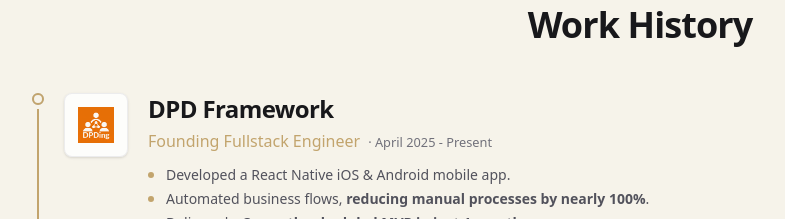
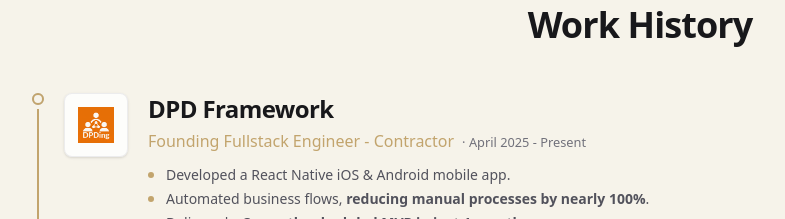
Before and after one commit to Nicolas3-G/portfolio-v3, a Next.js app: page / in a window 1280 px wide. Shown: the part 860-1079 px from the top of the page, without its empty margins (0-785 px from the left). Built offline with nearby package versions, Linux system fonts and the light colour scheme.

Commit message:
chore: update work history

```diff
--- a/app/ExperienceSection.tsx
+++ b/app/ExperienceSection.tsx
@@ -6,7 +6,7 @@ import { ExperienceCard } from "./ExperienceCard";
 const EXPERIENCE_ITEMS = [
   {
     companyName: "DPD Framework",
-    description: "Founding Fullstack Engineer · April 2025 - Present",
+    description: "Founding Fullstack Engineer - Contractor · April 2025 - Present",
     bullets: [
       "Developed a React Native iOS & Android mobile app.",
       "Automated business flows, reducing manual processes by nearly 100%.",
```
